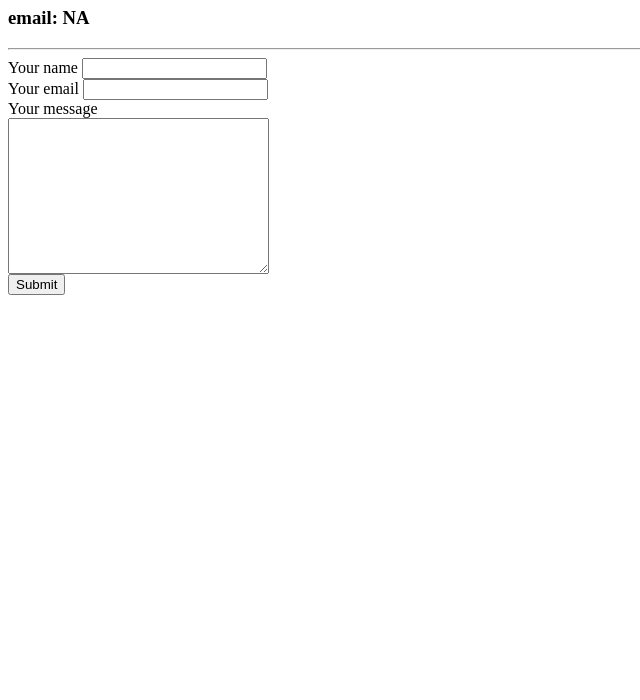
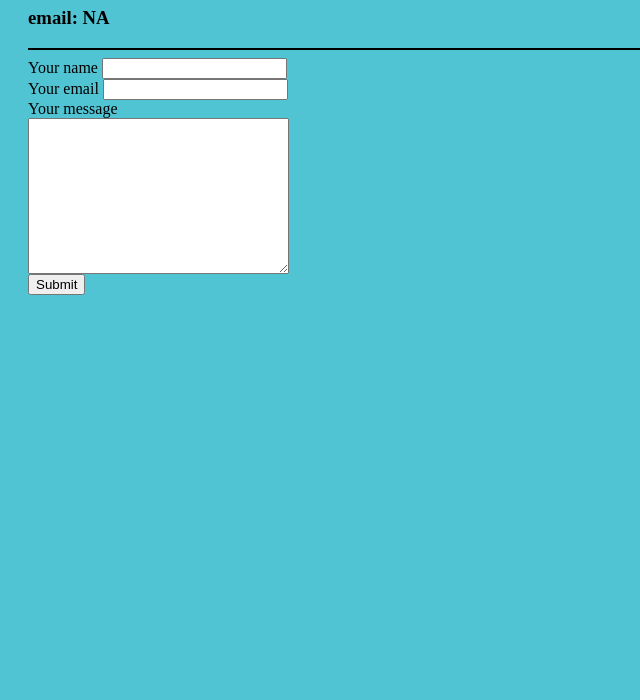
Before and after one commit to AOrtiz55/Intro, a plain HTML site: page Contact.html in a window 1280 px wide. Shown: the part 100-800 px from the top of the page, without its empty margins (0-640 px from the left). Drawn offline with Linux system fonts and the light colour scheme.

Commit message:
Update Contact.html

```diff
--- a/Contact.html
+++ b/Contact.html
@@ -4,6 +4,21 @@
     <meta charset="utf-8">
     <title></title>
   </head>
+    <style >
+    body,html{
+      background-color:#51C4D3;
+
+      padding:0 10px;
+    }
+    hr {
+     background-color:black;
+     border-style:none;
+
+     height:2px;
+     width:100%;
+
+    }
+    </style>
   <body>
     <h1>Contact Info📟</h1>
 
```
